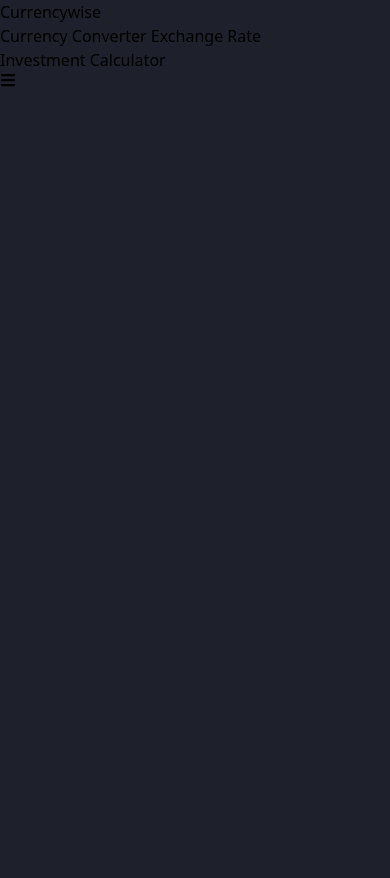
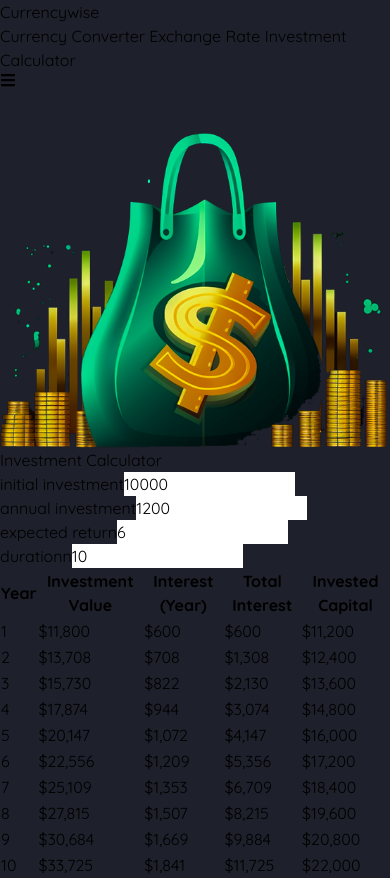
Before and after one commit to Deveelop/currency-webapp, a React (Vite) app: page /investment-calculator in a window 390 px wide. Before the commit the page ends 844 px from the top, so only its background shows below. Built offline with nearby package versions, Linux system fonts and the light colour scheme.

Commit message:
Added new components

```diff
--- a/src/App.tsx
+++ b/src/App.tsx
@@ -1,8 +1,11 @@
+
 import CurrencyConvert from "./components/CurrencyConvert";
 import Header from "./components/Header";
 import ExchangeBoard from "./components/ExchangeBoard";
+import InvestmentCalc from "./components/InvestmentCalc";
 import {BrowserRouter, Routes, Route} from 'react-router-dom'
 function App() {
+
   return (
     <>
     <BrowserRouter>
@@ -10,6 +13,7 @@ function App() {
       <Routes>
       <Route  path="/currency-converter" element={ <CurrencyConvert />}/>
       <Route  path="/exchangerates" element={ <ExchangeBoard />}/>
+      <Route  path="/investment-calculator" element={ <InvestmentCalc />}/>
 
       </Routes>
     </BrowserRouter>
--- a/src/components/CurrencyConvert.tsx
+++ b/src/components/CurrencyConvert.tsx
@@ -17,7 +17,8 @@ const CurrencyConvert = () => {
     errorData: error,
     setAmountFunc: setAmount,
     setToCurrencyFunc: setToCurrency,
-    setFromCurrencyFunc: setFromCurrency} = CurrenciesApi()
+    setFromCurrencyFunc: setFromCurrency,
+} = CurrenciesApi()
 
     const favoritesFromLocalStorage = localStorage.getItem('favorites') as string;
     const initialFavorites: string[] = favoritesFromLocalStorage ? JSON.parse(favoritesFromLocalStorage) : [""];
--- a/src/components/FxItems.tsx
+++ b/src/components/FxItems.tsx
@@ -2,15 +2,16 @@ type FxProps = {
     fxSymbol: string
     fxRates: string
     baseRates: string
+    rateIcons: React.ReactNode
 }
 
-const FxItems = ({fxRates, fxSymbol, baseRates}: FxProps) => {
-  return ( <div className="bg-slate-900 flex  flex-col w-[15.5rem] h-[8.5rem]  cursor-pointer rounded">
+const FxItems = ({fxRates, fxSymbol, baseRates, rateIcons}: FxProps) => {
+  return ( <div className=" bg-slate-900 w-[15.5rem] h-[8.5rem]  cursor-pointer rounded">
       <div className='  grid grid-cols-2 items-center justify-center place-items-center w-full h-full'>
             <h4 className='text-gray-400 font-bold'>{fxSymbol} / {baseRates}</h4>
            <span>{/*country flag*/}</span>
             <h4 className=' font-bold'>{/* mini rate chart */}</h4>
-            <div className=' flex place-items-center text-xs'><span className=' px-2'>{/*rateicon*/}</span><span>{fxRates}</span></div>
+            <div className=' flex place-items-center text-xs'><span className=' px-2'>{rateIcons}</span><span className=" text-white">{fxRates}</span></div>
             </div>
             </div>
   )
--- a/src/components/Header.tsx
+++ b/src/components/Header.tsx
@@ -9,7 +9,7 @@ const  Header = () => {
             <ul className=" flex space-x-6  ">
             <Link to="/currency-converter" className=" cursor-pointer hover:text-[#fff]  max-h-14 hover:border-b-2 transition-all "> Currency Converter</Link>
             <Link to="/exchangerates"  className=" cursor-pointer hover:text-[#fff]  max-h-14 hover:border-b-2 transition-all"> Exchange Rate </Link>
-            <li  className=" cursor-pointer hover:text-[#fff]  max-h-14 hover:border-b-2 transition-all">Investment Calculator</li>
+            <Link to="/investment-calculator"  className=" cursor-pointer hover:text-[#fff]  max-h-14 hover:border-b-2 transition-all">Investment Calculator</Link>
             </ul>
         </nav>
       </div>
--- /dev/null
+++ b/src/components/Investment.ts
@@ -0,0 +1,44 @@
+// This function expects a JS object as an argument
+// The object should contain the following properties
+// - initialInvestment: The initial investment amount
+// - annualInvestment: The amount invested every year
+// - expectedReturn: The expected (annual) rate of return
+// - duration: The investment duration (time frame)
+type ObjProp = {
+    initialInvestment: number
+    annualInvestment: number
+    expectedReturn: number
+    duration: number
+}
+export const calculateInvestmentResults = ({
+    initialInvestment,
+    annualInvestment,
+    expectedReturn,
+    duration,
+  } : ObjProp) => {
+    const annualData = [];
+    let investmentValue = initialInvestment;
+
+    for (let i = 0; i < duration; i++) {
+      const interestEarnedInYear = investmentValue * (expectedReturn / 100);
+      investmentValue += interestEarnedInYear + annualInvestment;
+      annualData.push({
+        year: i + 1, // year identifier
+        interest: interestEarnedInYear, // the amount of interest earned in this year
+        valueEndOfYear: investmentValue, // investment value at end of year
+        annualInvestment: annualInvestment, // investment added in this year
+      });
+    }
+
+    return annualData;
+  }
+
+  // The browser-provided Intl API is used to prepare a formatter object
+  // This object offers a "format()" method that can be used to format numbers as currency
+  // Example Usage: formatter.format(1000) => yields "$1,000"
+  export const formatter = new Intl.NumberFormat('en-US', {
+    style: 'currency',
+    currency: 'USD',
+    minimumFractionDigits: 0,
+    maximumFractionDigits: 0,
+  });
--- a/src/components/InvestmentCalc.tsx
+++ b/src/components/InvestmentCalc.tsx
@@ -1,8 +1,33 @@
+import { useState } from "react";
+import imglogo from "../assets/investment-calculator-logo.png"
+import UserInput from "./UserInput";
+import Results from "./Results";
+const InvestmentCalc = () => {
+  const [userInput, setUserInput] = useState({
+    initialInvestment: 10000,
+    annualInvestment: 1200,
+    expectedReturn: 6,
+    duration: 10
+})
 
-
-const InvestmentCalc = () => {
+const handlChange = (inputId:string, newValue:number) => {
+  setUserInput(prevInput =>{
+   return{
+       ...prevInput,
+       [inputId]: newValue
+   }
+  })
+}
   return (
     <div>
+
+      <div className=" flex  items-center flex-col gap-3">
+     <img src={imglogo} alt="dollar-logo" className=" w-20 h-20 object-contain bg-transparent"/>
+     <h1 className=" text-lg text-white">Investment Calculator</h1>
+      </div>
+
+      <UserInput onChangeInput={handlChange} userInput={userInput}/>
+      <Results userInput={userInput} />
 
     </div>
   )
--- /dev/null
+++ b/src/components/Results.tsx
@@ -0,0 +1,43 @@
+import { calculateInvestmentResults, formatter } from "./Investment"
+
+type ResultsProps = {
+    userInput:{
+        initialInvestment: number
+        annualInvestment: number
+        expectedReturn: number
+        duration: number
+      }
+}
+
+const Results = ({userInput}:ResultsProps) => {
+    const resultsData = calculateInvestmentResults(userInput);
+    const initialInvestment = resultsData[0].valueEndOfYear - resultsData[0].interest - resultsData[0].annualInvestment;
+
+    console.log(resultsData)
+  return (
+    <table id="result">
+        <thead>
+            <th>Year</th>
+            <th>Investment Value</th>
+            <th>Interest (Year)</th>
+            <th>Total Interest</th>
+            <th>Invested Capital</th>
+        </thead>
+         <tbody>
+            {resultsData.map( yearData => {
+                const totalInterest = yearData.valueEndOfYear - yearData.annualInvestment * yearData.year - initialInvestment
+                const totalAmountInvested = yearData.valueEndOfYear - totalInterest;
+                return <tr key={yearData.year}>
+                    <td>{yearData.year}</td>
+                    <td>{formatter.format(yearData.valueEndOfYear)}</td>
+                    <td>{formatter.format(yearData.interest)}</td>
+                    <td>{formatter.format(totalInterest)}</td>
+                    <td>{formatter.format(totalAmountInvested)}</td>
+                </tr>
+            })}
+         </tbody>
+    </table>
+  )
+}
+
+export default Results
--- /dev/null
+++ b/src/components/UserInput.tsx
@@ -0,0 +1,46 @@
+
+
+type changeProp = {
+  onChangeInput: (inputId: string, newValue: number) => void
+  userInput:{
+    initialInvestment: number
+    annualInvestment: number
+    expectedReturn: number
+    duration: number
+  }
+}
+const  UserInput = ({onChangeInput, userInput}: changeProp) => {
+
+
+  return (
+    <section className=" text-[#c2e9e0] max-w-[32rem] p-4 rounded mt-8 mb-8 ml-auto mr-auto bg-gradient-to-r from-teal-500 to-green-500">
+    <div className=" flex flex-col justify-evenly gap-5">
+      <div className=" flex gap-10">
+        <div>
+        <label className=" block mb-1 text-sm font-bold uppercase">initial investment</label>
+        <input value={userInput.initialInvestment} onChange={(event) => onChangeInput("initialInvestment", parseFloat(event.target.value) )} required min={0} className=" bg-inherit border-[#c2e9e0] border-2 rounded focus:outline-none p-2" type="number"/>
+        </div>
+        <div>
+        <label className=" block mb-1 text-sm font-bold uppercase">annual investment</label>
+        <input value={userInput.annualInvestment} onChange={(event) => onChangeInput("annualInvestment", parseFloat(event.target.value))} required min={0} className=" bg-inherit border-[#c2e9e0] border-2 rounded focus:outline-none p-2" type="number"/>
+        </div>
+      </div>
+
+      <div className=" flex gap-10">
+        <div>
+        <label className=" block mb-1 text-sm font-bold uppercase">expected return</label>
+        <input value={userInput.expectedReturn} onChange={(event)=> onChangeInput("expectedReturn", parseFloat(event.target.value))} required min={0} className=" bg-inherit border-[#c2e9e0] border-2 rounded focus:outline-none p-2" type="number"/>
+        </div>
+        <div>
+        <label className=" block mb-1 text-sm font-bold uppercase">durationn</label>
+        <input value={userInput.duration} onChange={(event) => onChangeInput("duration", parseFloat(event.target.value))} required min={0} className=" bg-inherit border-[#c2e9e0] border-2 rounded focus:outline-none p-2" type="number"/>
+        </div>
+      </div>
+
+
+    </div>
+   </section>
+  )
+}
+
+export default UserInput
--- a/src/components/api/currencies-api.ts
+++ b/src/components/api/currencies-api.ts
@@ -10,13 +10,16 @@ export const CurrenciesApi = () => {
   const [toCurrency, setToCurrency] = useState<string>('');
   const [fromCurrency, setFromCurrency] = useState<string>('');
   const [error, setError] = useState<string>("");
+  const [rateError, setRateError] = useState<string>("");
+
   const fetchCurrencies = async () => {
     try {
         const res = await fetch("https://api.frankfurter.app/currencies");
         const data = await res.json();
+        console.log(data)
         setCurrencies(Object.keys(data));
     } catch (error) {
-        console.error(error);
+     console.log(error)
 
     }
 }
@@ -40,7 +43,8 @@ setError("Please enter valid amount...");
       setConvertedAmount(data.rates[toCurrency] + " " + toCurrency)
 
   } catch (error) {
-      console.log(error)
+
+      setError("An error occurred. Please try again later...")
   } finally {
       setConverting(false)
   }
@@ -51,18 +55,18 @@ try{
   const res = await fetch('https://api.frankfurter.app/latest?amount=1&from=USD');
   if(!res.ok){
     if(res.status === 404){
-      console.log('something went wrong')
+      setRateError('Failed to fetch')
     }else{
-      console.log('another thing went wrong')
+      setRateError('An error occurred. Please try again later...')
     }
   }
   const data = await res.json();
   setFxRates(data.rates)
-  console.log(data)
   setBaseRates(data.base)
 
 } catch(err){
-  console.log(err)
+
+  setRateError('An error occurred. Please try again later...')
 }
 
 }
@@ -81,7 +85,7 @@ try{
    setFromCurrencyFunc: setFromCurrency,
    rateFetch: fetchFxRate,
    rates: fxRates,
-   base: baseRates
-
+   base: baseRates,
+   rateErr: rateError,
   }
 }
--- a/src/index.css
+++ b/src/index.css
@@ -1,9 +1,13 @@
+@import url('https://fonts.googleapis.com/css2?family=Quicksand:wght@400;700&family=Roboto+Condensed:wght@400;700&display=swap');
 @tailwind base;
 @tailwind components;
 @tailwind utilities;
 
 body{
-    padding: 0;
+
     margin: 0;
     background: #1e202b;
+    font-family: 'Quicksand', sans-serif;
+    -webkit-font-smoothing: antialiased;
+  -moz-osx-font-smoothing: grayscale;
 }
```
Also changed, not shown: src/components/ExchangeBoard.tsx (+39 -25 lines), src/assets/investment-calculator-logo.png (added).
